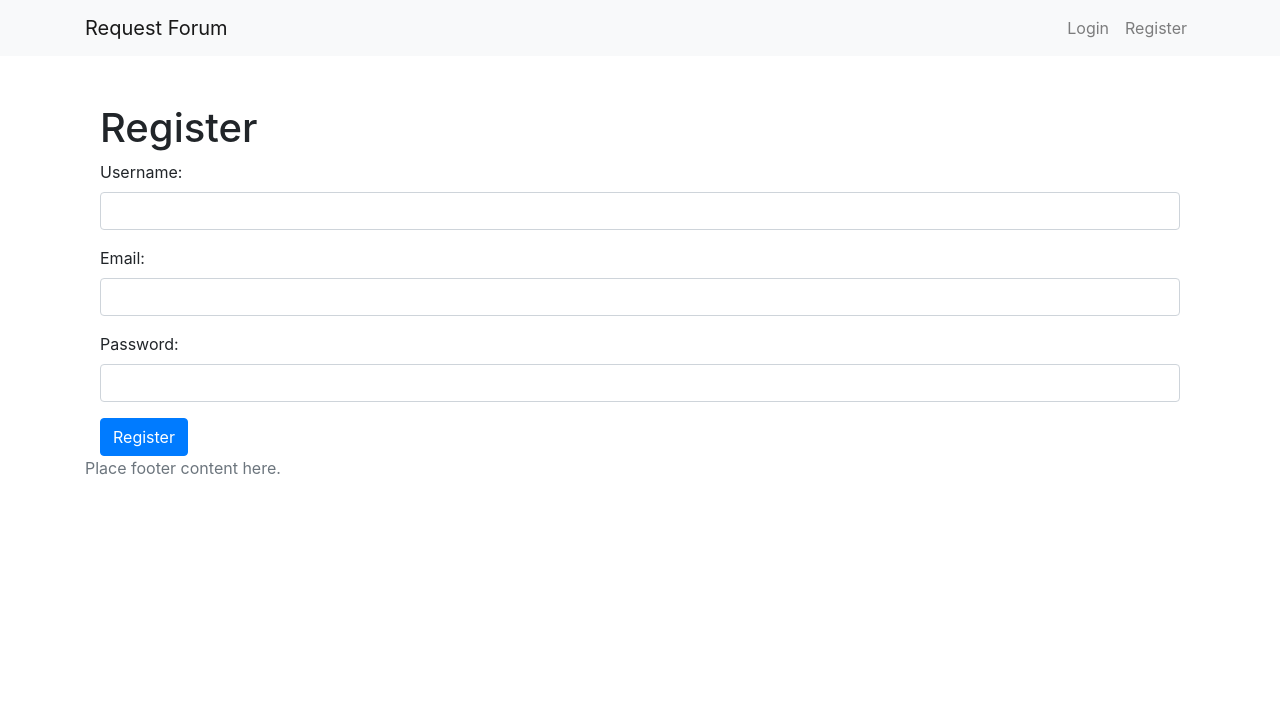
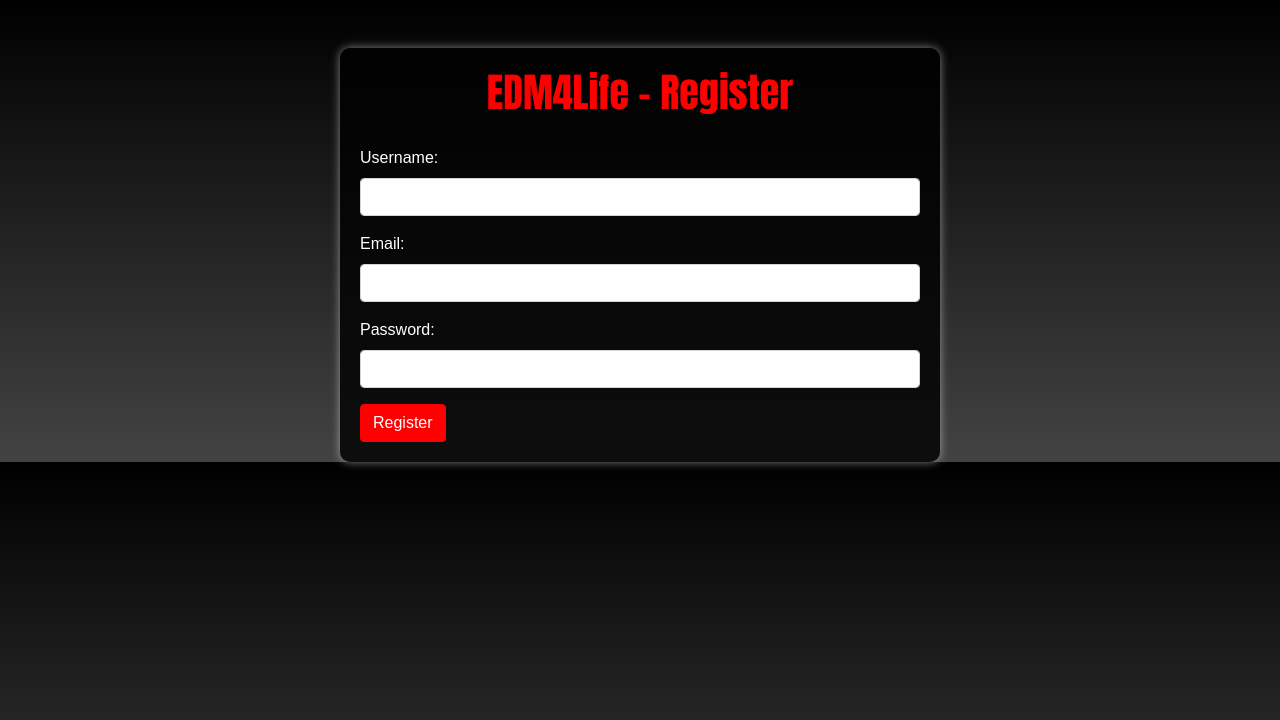
Before and after one commit to Halffancyy/Web-Project2, a Flask app: page /register in a window 1280 px wide. Shown: the top 720 px of the page. Run offline with Flask 3, Linux system fonts and the light colour scheme; some libraries are stand-ins or nearby versions.

Commit message:
Update register, login and logout html

```diff
--- a/templates/base.html
+++ b/templates/base.html
@@ -1,4 +1,4 @@
-<!DOCTYPE html>
+<!-- <!DOCTYPE html>
 <html lang="en">
 <head>
     <meta charset="UTF-8" />
@@ -40,4 +40,4 @@
     <script src="{{ url_for('static', filename='js/like.js') }}"></script>
     {% block scripts %}{% endblock %}
 </body>
-</html>
+</html> -->
--- a/templates/register.html
+++ b/templates/register.html
@@ -1,25 +1,81 @@
-{% extends "base.html" %}
-
-{% block title %}Register{% endblock %}
-
-{% block content %}
+<!DOCTYPE html>
+<html lang="en">
+  <head>
+    <meta charset="UTF-8" />
+    <meta name="viewport" content="width=device-width, initial-scale=1.0" />
+    <title>Register - EDM4Life</title>
+    <link
+      rel="stylesheet"
+      href="https://stackpath.bootstrapcdn.com/bootstrap/4.5.2/css/bootstrap.min.css"
+    />
+    <meta name="csrf-token" content="{{ csrf_token() }}" />
+    <style>
+      body {
+        background: linear-gradient(to bottom, #000000, #434343);
+        color: #ffffff;
+        font-family: Arial, sans-serif;
+      }
+      .container {
+        margin-top: 50px;
+        max-width: 600px;
+        background: rgba(0, 0, 0, 0.8);
+        padding: 20px;
+        border-radius: 10px;
+        box-shadow: 0 0 10px rgba(255, 255, 255, 0.5);
+      }
+      h1 {
+        font-family: "Impact", sans-serif;
+        text-align: center;
+        color: #ff0000;
+        margin-bottom: 30px;
+      }
+      .btn-primary {
+        background-color: #ff0000;
+        border-color: #ff0000;
+      }
+      .btn-primary:hover {
+        background-color: #cc0000;
+        border-color: #cc0000;
+      }
+    </style>
+  </head>
+  <body>
     <div class="container mt-5">
-    <h1>Register</h1>
+      <h1>EDM4Life - Register</h1>
       <form method="post">
         {{ form.csrf_token }}
         <div class="form-group">
           <label for="username">Username:</label>
-            <input type="text" class="form-control" id="username" name="username" required>
+          <input
+            type="text"
+            class="form-control"
+            id="username"
+            name="username"
+            required
+          />
         </div>
         <div class="form-group">
           <label for="email">Email:</label>
-            <input type="email" class="form-control" id="email" name="email" required>
+          <input
+            type="email"
+            class="form-control"
+            id="email"
+            name="email"
+            required
+          />
         </div>
         <div class="form-group">
           <label for="password">Password:</label>
-            <input type="password" class="form-control" id="password" name="password" required>
+          <input
+            type="password"
+            class="form-control"
+            id="password"
+            name="password"
+            required
+          />
         </div>
         <button type="submit" class="btn btn-primary">Register</button>
       </form>
     </div>
-{% endblock %}
+  </body>
+</html>
```
Also changed, not shown: templates/login.html (+59 -9 lines), templates/logout.html (line endings or trailing spaces). Lines whose indentation alone changed are shown as unchanged.
